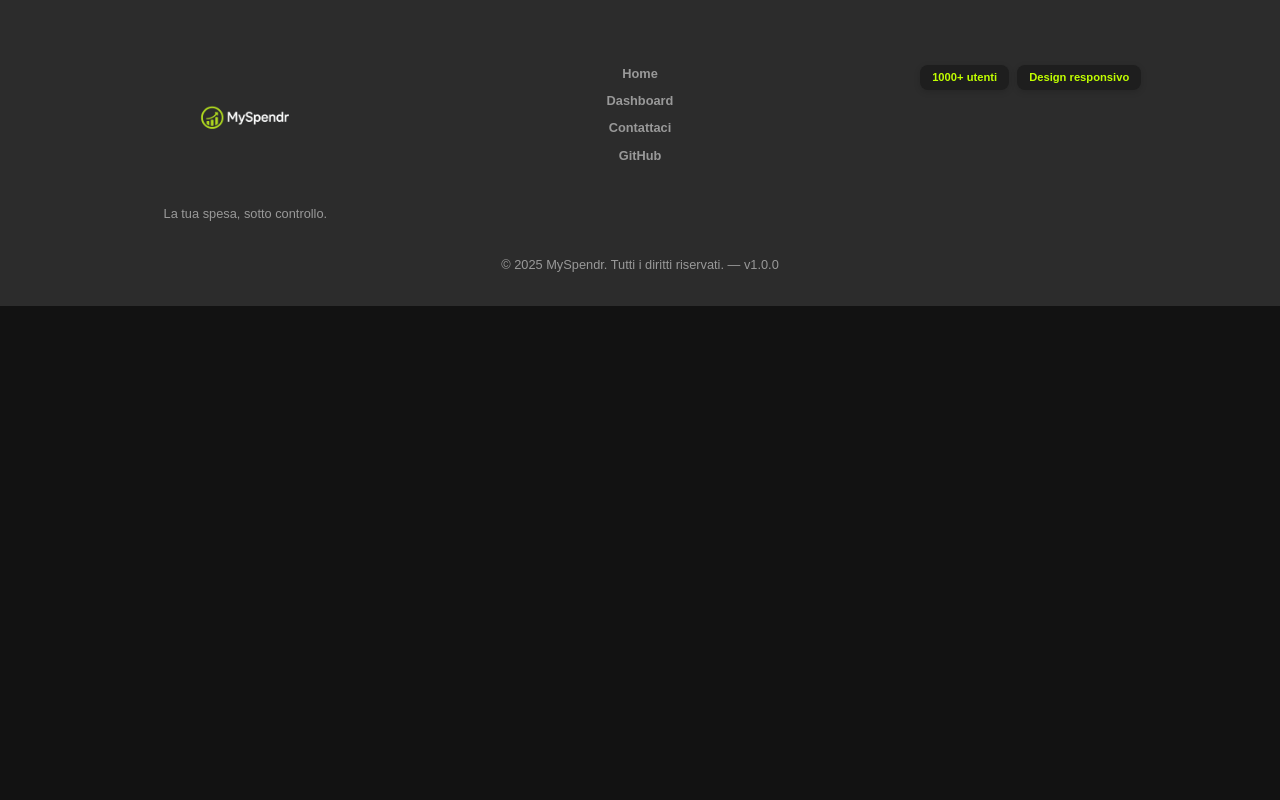
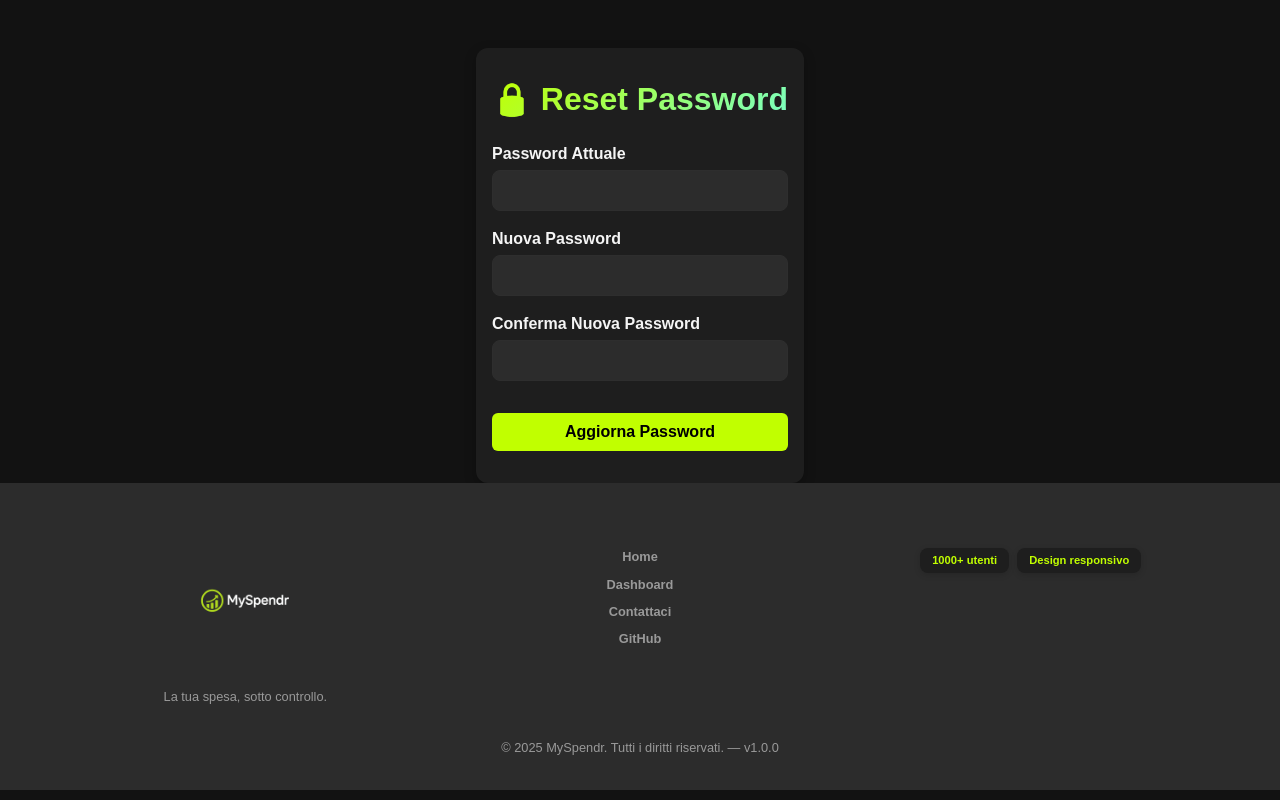
Before and after one commit to Wide97/myspendr-frontend, a React (Vite) app: page /reset-password in a window 1280 px wide. Built offline with nearby package versions, Linux system fonts and the light colour scheme; no server answers.

Commit message:
reset- password

```diff
--- a/src/App.jsx
+++ b/src/App.jsx
@@ -9,6 +9,7 @@ import MovimentiPage from "./pages/MovimentiPage";
 import Footer from "./pages/Footer";
 import "./styles/global.scss";
 import ProfiloPage from "./pages/ProfiloPage";
+import ResetPasswordPage from "./pages/ResetPasswordPage";
 
 function App() {
   return (
@@ -22,6 +23,7 @@ function App() {
         <Route path="/capitale" element={<CapitaleMovimentoPage />} />
         <Route path="/movimenti" element={<MovimentiPage />} />
         <Route path="/profilo" element={<ProfiloPage />} />
+        <Route path="/reset-password" element={<ResetPasswordPage />} />
       </Routes>
 
       <Footer />
--- /dev/null
+++ b/src/pages/ResetPasswordPage.jsx
@@ -0,0 +1,79 @@
+import React, { useState } from "react";
+import { resetPassword } from "../utils/apiAuth";
+import Button from "../components/Button";
+import Toast from "../components/Toast";
+import "./ResetPasswordPage.scss";
+
+const ResetPasswordPage = () => {
+  const [oldPassword, setOldPassword] = useState("");
+  const [newPassword, setNewPassword] = useState("");
+  const [confirmPassword, setConfirmPassword] = useState("");
+  const [toast, setToast] = useState(null);
+  const [loading, setLoading] = useState(false);
+
+  const handleSubmit = async (e) => {
+    e.preventDefault();
+    if (newPassword !== confirmPassword) {
+      setToast({ message: "❌ Le nuove password non coincidono", type: "error" });
+      return;
+    }
+
+    setLoading(true);
+    try {
+      await resetPassword({ oldPassword, newPassword });
+      setToast({ message: "✅ Password aggiornata con successo", type: "success" });
+      setOldPassword("");
+      setNewPassword("");
+      setConfirmPassword("");
+    } catch (err) {
+      setToast({ message: "Errore: " + err.message, type: "error" });
+    } finally {
+      setLoading(false);
+    }
+  };
+
+  return (
+    <div className="reset-password-page">
+      <h2>🔒 Reset Password</h2>
+      <form onSubmit={handleSubmit}>
+        <div className="form-group">
+          <label>Password Attuale</label>
+          <input
+            type="password"
+            value={oldPassword}
+            onChange={(e) => setOldPassword(e.target.value)}
+            required
+          />
+        </div>
+
+        <div className="form-group">
+          <label>Nuova Password</label>
+          <input
+            type="password"
+            value={newPassword}
+            onChange={(e) => setNewPassword(e.target.value)}
+            required
+          />
+        </div>
+
+        <div className="form-group">
+          <label>Conferma Nuova Password</label>
+          <input
+            type="password"
+            value={confirmPassword}
+            onChange={(e) => setConfirmPassword(e.target.value)}
+            required
+          />
+        </div>
+
+        <Button type="submit" disabled={loading}>
+          {loading ? "Aggiornamento..." : "Aggiorna Password"}
+        </Button>
+      </form>
+
+      {toast && <Toast {...toast} onClose={() => setToast(null)} />}
+    </div>
+  );
+};
+
+export default ResetPasswordPage;
--- /dev/null
+++ b/src/pages/ResetPasswordPage.scss
@@ -0,0 +1,52 @@
+@import "../styles/variables.scss";
+@import "../styles/mixins.scss";
+
+.reset-password-page {
+  max-width: 400px;
+  margin: 0 auto;
+  padding: $spacing-xl $spacing-md;
+  background-color: $color-bg-surface;
+  border-radius: $radius-lg;
+  box-shadow: $shadow-heavy;
+  margin-top: $spacing-2xl;
+
+  h2 {
+    @include gradient-text($gradient-primary);
+    text-align: center;
+    margin-bottom: $spacing-lg;
+    font-size: $font-size-h3;
+  }
+
+  form {
+    display: flex;
+    flex-direction: column;
+    gap: $spacing-md;
+  }
+
+  .form-group {
+    display: flex;
+    flex-direction: column;
+    label {
+      font-weight: $font-weight-semibold;
+      margin-bottom: 4px;
+    }
+
+    input {
+      background-color: $color-bg-alt;
+      border: 1px solid $color-border;
+      padding: $spacing-sm;
+      border-radius: $radius-md;
+      color: $color-text-main;
+
+      &:focus {
+        outline: none;
+        border-color: $color-primary;
+      }
+    }
+  }
+
+  button {
+    margin-top: $spacing-md;
+    width: 100%;
+  }
+}
```
